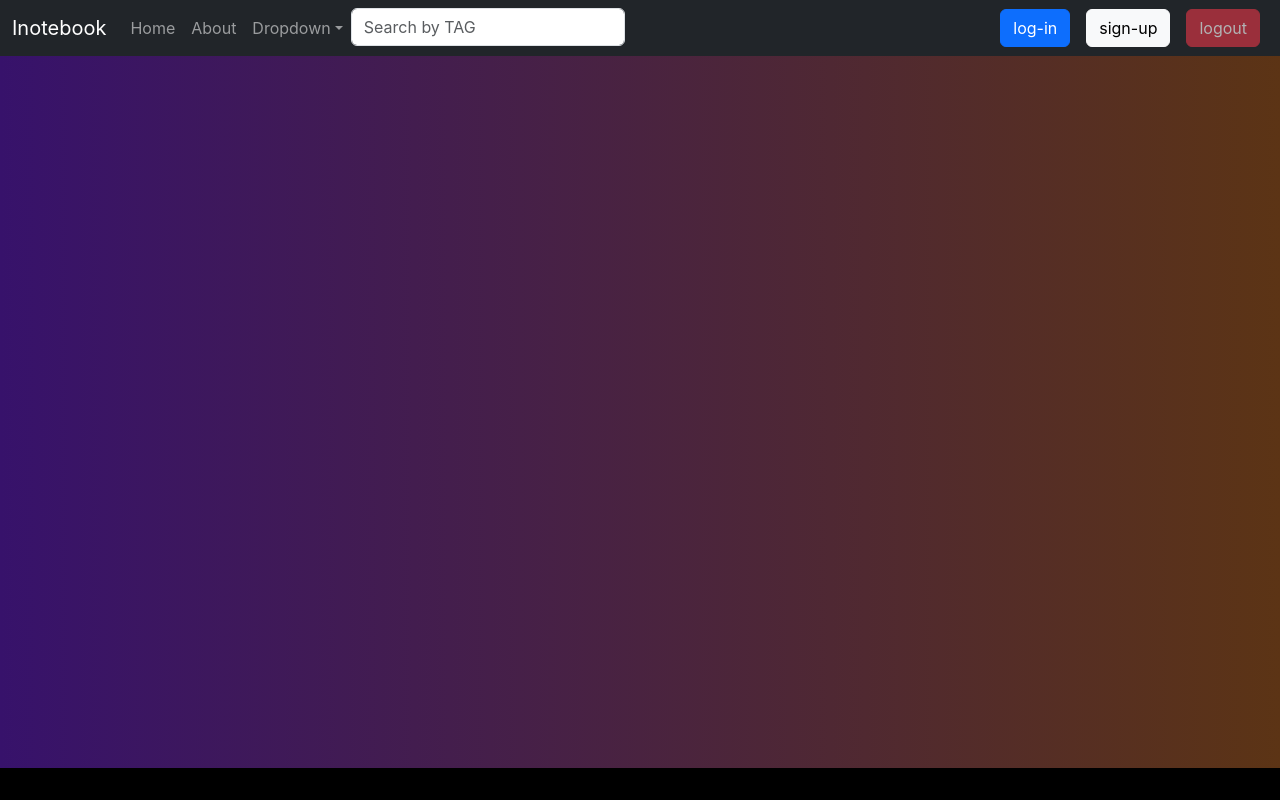
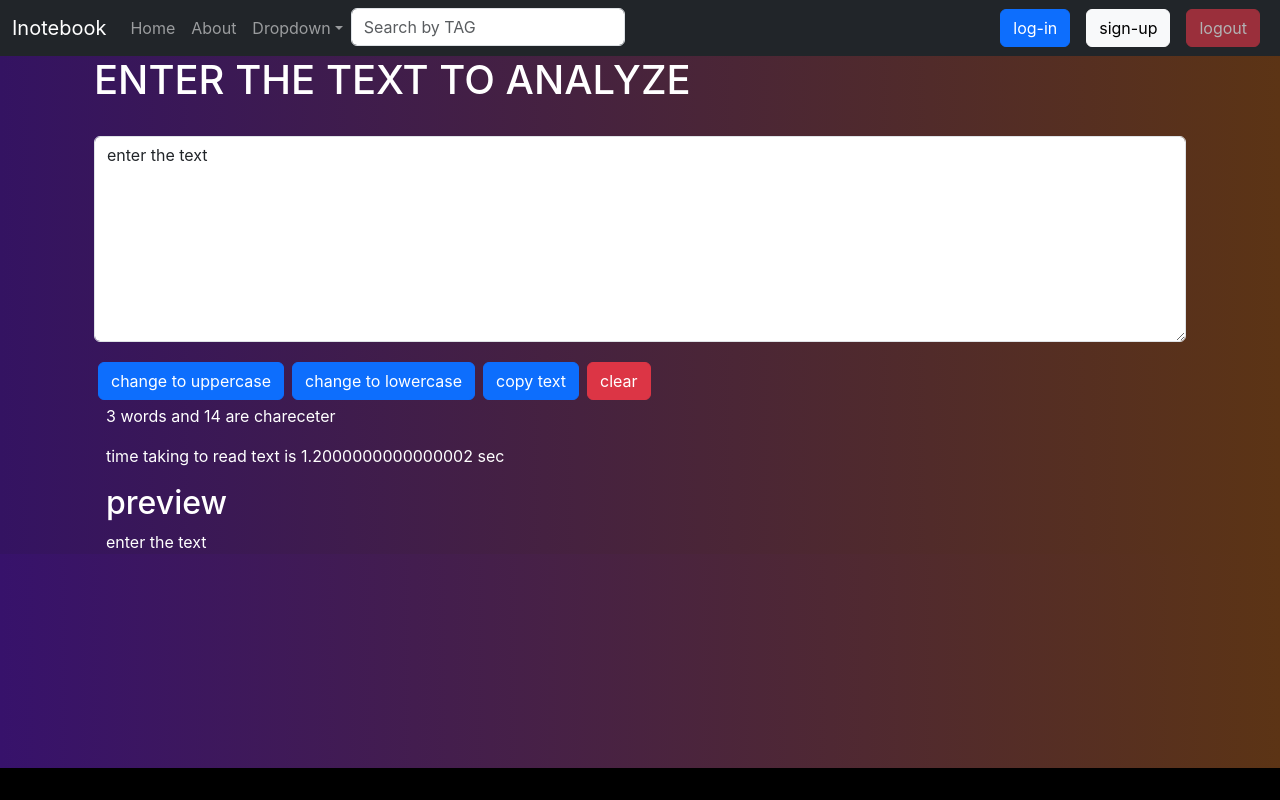
Before and after one commit to priyanshj125/inotebook, a React (Create React App) app: page /Action in a window 1280 px wide. Built offline with nearby package versions, Linux system fonts and the light colour scheme; no server answers.

Commit message:
analyze add

```diff
--- a/src/App.css
+++ b/src/App.css
@@ -235,3 +235,6 @@
 #root {
   flex: 1;
 }
+.white-text {
+  color: white;
+}
--- a/src/App.js
+++ b/src/App.js
@@ -11,6 +11,7 @@ import NoteState from './context/notes/notestate.js';
 import Alert from './components/alert.js';
 import  {useState}  from 'react';
 import LoadingBar from 'react-top-loading-bar'
+import Form from './components/form.js';
 
 
 
@@ -47,6 +48,7 @@ const [progress, setProgress] = useState(0);
     <div className="container">
 
     <Routes>
+    <Route path="/Action" element={<Form heading="ENTER THE TEXT TO ANALYZE" showalert={showalert}   />}/>
 
     <Route exact path="/About" element={<About/>}/>
     <Route exact path="/Home" element={<Home showalert={showalert} />}/>
--- /dev/null
+++ b/src/components/form.js
@@ -0,0 +1,63 @@
+// import { getElementError } from '@testing-library/react';
+import React,{useState}from 'react'
+
+export default function Form(props) {
+  const [text,setText]=useState('enter the text');
+  const handleupclick=()=>{
+    console.log("uppercase was clicked"+text);
+    let newText= text.toUpperCase();
+    setText(newText);
+  };
+  const handlecopy=()=>{
+    var text=document.getElementById('mybox');
+    text.select();
+    navigator.clipboard.writeText(text.value);
+    document.getSelection().removeAllRanges();
+    props.showalert("copy clipboard","success");
+
+  };
+  const handleloclick=()=>{
+    console.log("uppercase was clicked"+text);
+    let newText= text.toLowerCase();
+    setText(newText);
+  };
+  const handleonclearclick=()=>{
+    setText('');
+  }
+
+
+    const handleonchange =(event)=> {
+      console.log('onchange');
+      setText(event.target.value);
+    };
+
+
+  return (
+    <>
+    <div className='container white-text' >
+
+
+
+    <h1 >{props.heading}</h1>
+<div className=" mb-3 white-text">
+  <label for="mybox" class="form-label"></label>
+  <textarea className="form-control" id="mybox" value={text} onChange={handleonchange}  rows="8"  ></textarea>
+</div>
+<div>
+<button className="btn btn-primary mx-1  my-1 "  onClick={handleupclick} >change to uppercase</button>
+<button className="btn btn-primary mx-1  my-1"  onClick={handleloclick} >change to lowercase</button>
+<button className="btn btn-primary mx-1  my-1"  onClick={handlecopy} >copy text</button>
+<button className="btn btn-danger mx-1  my-1"  onClick={handleonclearclick} >clear</button>
+
+</div>
+<div className='container' >
+  <p>{text.split(/\s+/).filter((element)=>{return  element.length!==0}).length} words and {text.length} are chareceter</p>
+  <p>time taking to read text is {0.4*text.split(" ").length} sec</p>
+  <h2>preview</h2>
+  <p>{text.length>0?text:"enter some text to privew"}</p>
+</div>
+    </div>
+</>  )
+}
+
+// export default form
--- a/src/components/navbar.js
+++ b/src/components/navbar.js
@@ -87,7 +87,7 @@ const handlelogout=()=>{
                                     Dropdown
                                 </Link>
                                 <ul className="dropdown-menu">
-                                    <li><Link className="dropdown-item" to="/home">Action</Link></li>
+                                    <li><Link className="dropdown-item" to="/action">TEXT ANALYZE</Link></li>
 
                                 </ul>
                             </li>
```
Also changed, not shown: src/components/action.js (+13 -5 lines).
